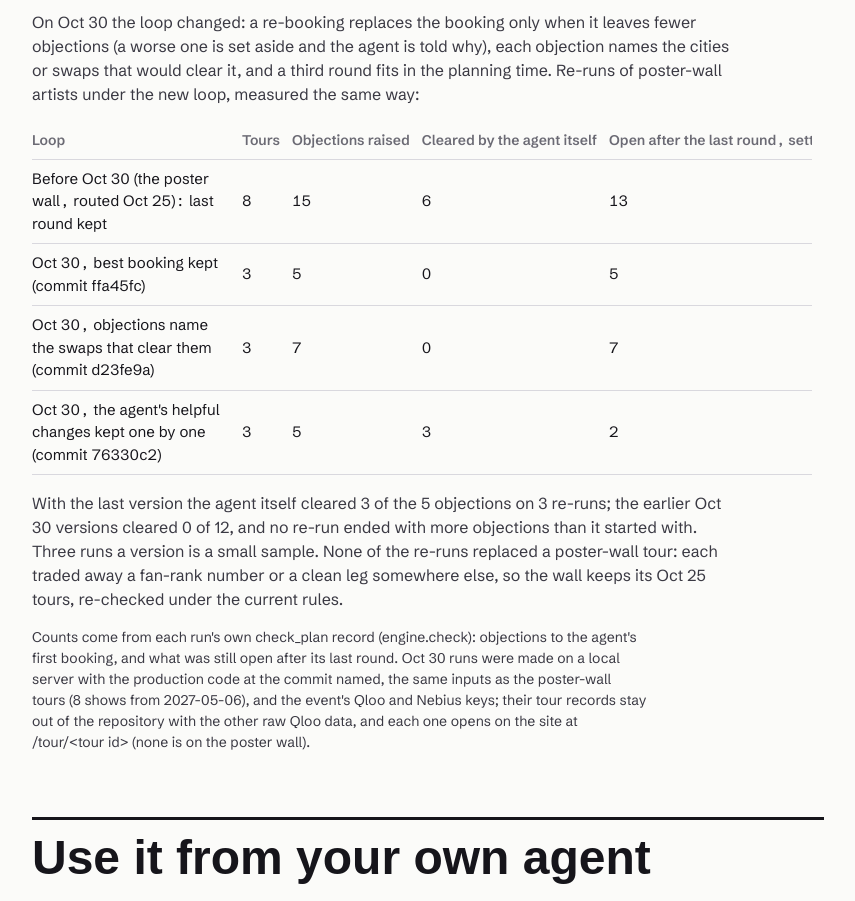
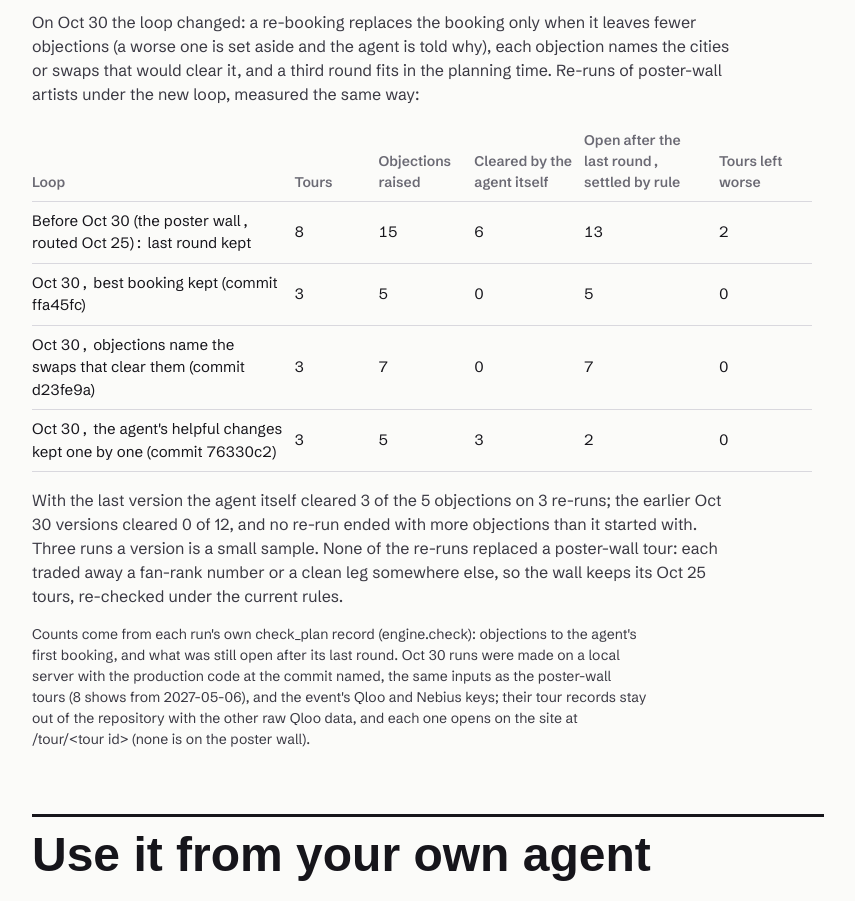
Before and after one commit to RohanGlitched/routed, a Next.js app: page /how in a window 1280 px wide. Shown: the part 2780-3681 px from the top of the page, without its empty margins (212-1067 px from the left). Built offline with nearby package versions, Linux system fonts and the light colour scheme; no server answers; a web font is replaced by a local one.

Commit message:
/how: the agent-loop table's headings wrap instead of running off the column

```diff
--- a/app/how/how.module.css
+++ b/app/how/how.module.css
@@ -42,5 +42,5 @@
 /* The agent loop, measured: one row per loop version. Scrolls sideways on a phone rather than squeezing. */
 .loopTable { display: block; overflow-x: auto; width: 100%; max-width: 52em; border-collapse: collapse; margin-top: 16px; font-size: 15px; font-variant-numeric: tabular-nums; }
 .loopTable th, .loopTable td { padding: 8px 12px 8px 0; text-align: left; border-bottom: 1px solid var(--rule); white-space: nowrap; }
-.loopTable th { font-weight: 600; color: var(--mute); font-size: 14px; }
-.loopTable td:first-child { white-space: normal; min-width: 14em; }
+.loopTable th { font-weight: 600; color: var(--mute); font-size: 14px; white-space: normal; vertical-align: bottom; min-width: 6em; }
+.loopTable td:first-child { white-space: normal; min-width: 12em; }
```
